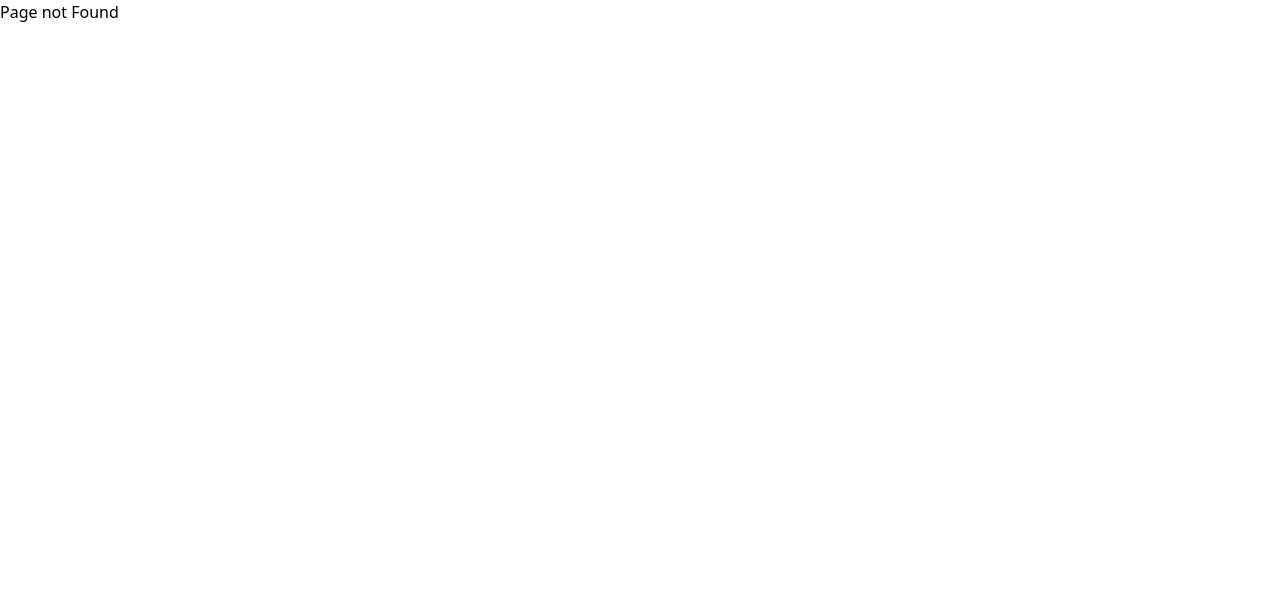
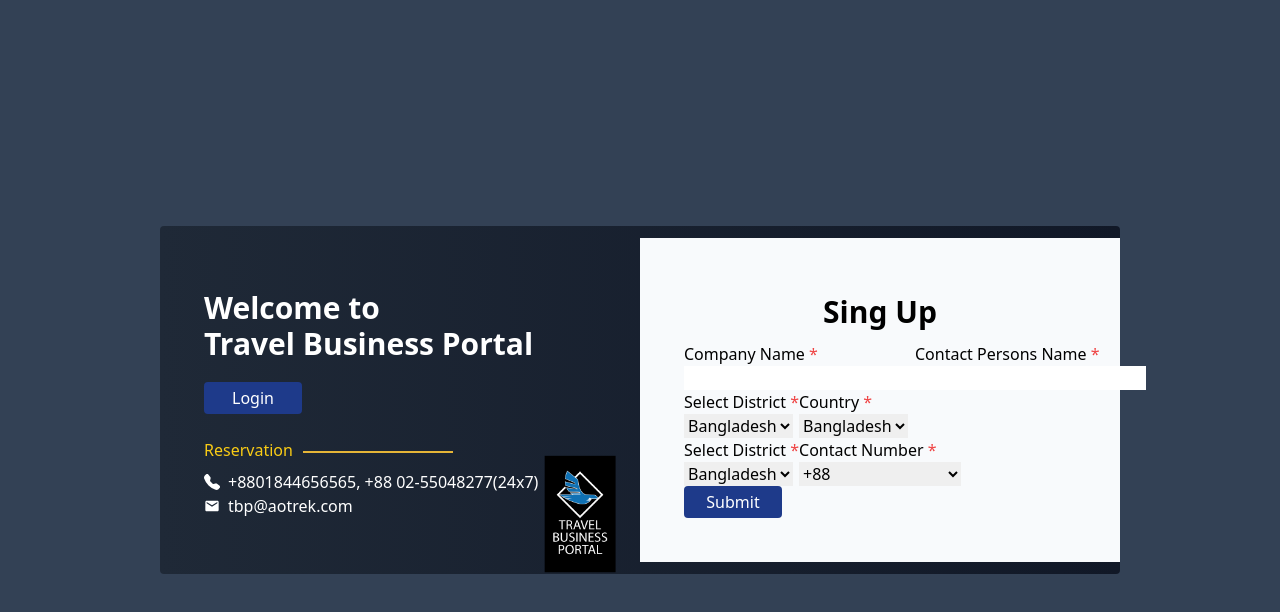
Before and after one commit to cseswapon/Air_Booking, a React (Create React App) app: page /register in a window 1280 px wide. Before the commit this address had no page. Shown: the top 612 px of the page. Built offline with nearby package versions, Linux system fonts and the light colour scheme.

Commit message:
[ADD] - added with reg part simple added structure

```diff
--- a/src/pages/Auth/Login/Login.jsx
+++ b/src/pages/Auth/Login/Login.jsx
@@ -8,7 +8,8 @@ import visa from "../../../assets/icon/Visa.svg";
 import tbpLogo from "../../../assets/icon/logo/tbp_logo.png";
 import { BsFillTelephoneFill } from "react-icons/bs";
 import { MdEmail } from "react-icons/md";
-import '../css/Login.css'
+import "../css/Login.css";
+import { Link } from "react-router-dom";
 const Login = () => {
   const bestDeal = [
     {
@@ -75,7 +76,7 @@ const Login = () => {
           <p className="text-center">
             Don't have account ?{" "}
             <span className="font-bold text-red-400 cursor-pointer">
-              Join Us
+              <Link to="/register">Join Us</Link>
             </span>
           </p>
         </div>
@@ -85,7 +86,7 @@ const Login = () => {
             <p className="text-end">
               Don't have an account !!!{" "}
               <span className="border-2 p-2 text-yellow-400 rounded cursor-pointer">
-                Register Now
+                <Link to="/register">Register Now</Link>
               </span>
             </p>
           </div>
--- a/src/pages/Auth/Register/Register.jsx
+++ b/src/pages/Auth/Register/Register.jsx
@@ -1,11 +1,120 @@
-import React from 'react';
-
+import React from "react";
+import { BsFillTelephoneFill } from "react-icons/bs";
+import { MdEmail } from "react-icons/md";
+import tbpLogo from "../../../assets/icon/logo/tbp_logo.png";
 const Register = () => {
-    return (
-        <div>
-            <h1>Register Page</h1>
+  return (
+    <div className="bg-slate-700 min-h-screen flex items-center justify-center">
+      <div className="flex items-center w-3/4 bg-gradient-to-r from-gray-800 to-gray-900 rounded">
+        {/* login intro part */}
+        <div className="w-1/2 p-11 flex flex-col relative text-white">
+          <div className="my-3">
+            <h1 className="my-2 font-bold text-3xl">
+              {" "}
+              Welcome to <br />
+              Travel Business Portal
+            </h1>
+            <div className="my-5">
+              <button
+                type="button"
+                className="w-1/4 bg-blue-900 p-1 text-white rounded hover:text-black hover:bg-yellow-500 transition ease-in-out delay-150 hover:duration-300"
+              >
+                Login
+              </button>
+            </div>
+            <p className="mt-6 mb-2 text-yellow-400 after_line">Reservation</p>
+            <div className="flex items-center">
+              <BsFillTelephoneFill />
+              <a className="ml-2" href="tel:+8801844656565">
+                +8801844656565, +88 02-55048277(24x7)
+              </a>
+            </div>
+            <div className="flex items-center">
+              <MdEmail />
+              <p className="ml-2">tbp@aotrek.com</p>
+            </div>
+          </div>
+          <div className="absolute w-1/4 bottom-0 right-0">
+            <img src={tbpLogo} alt="avatar" />
+          </div>
         </div>
-    );
+        {/* login part */}
+        <div className="w-1/2 p-11 bg-slate-50">
+          <h1 className="text-center font-bold text-3xl my-3">Sing Up</h1>
+          <form>
+            <div className="flex items-center">
+              <div>
+                <label htmlFor="cname">
+                  Company Name <span className="text-red-500">*</span>
+                </label>
+                <br />
+                <input type="text" name="cname" id="cname" required />
+              </div>
+              <div>
+                <label htmlFor="pname">
+                  Contact Persons Name <span className="text-red-500">*</span>
+                </label>
+                <br />
+                <input type="text" name="pname" id="pname" required />
+              </div>
+            </div>
+            <div className="flex items-center">
+              <div>
+                <label htmlFor="district">
+                  Select District <span className="text-red-500">*</span>
+                </label>
+                <br />
+                <select name="district" id="district">
+                  <option value="bangladesh">Bangladesh</option>
+                  <option value="india">Bangladesh</option>
+                </select>
+              </div>
+              <div>
+                <label htmlFor="country">
+                  Country <span className="text-red-500">*</span>
+                </label>
+                <br />
+                <select name="country" id="country">
+                  <option value="bangladesh">Bangladesh</option>
+                  <option value="india">Bangladesh</option>
+                </select>
+              </div>
+            </div>
+            <div className="flex items-center">
+              <div>
+                <label htmlFor="district">
+                  Select District <span className="text-red-500">*</span>
+                </label>
+                <br />
+                <select name="district" id="district">
+                  <option value="bangladesh">Bangladesh</option>
+                  <option value="india">Bangladesh</option>
+                </select>
+              </div>
+              <div>
+                <label htmlFor="division">
+                  Contact Number <span className="text-red-500">*</span>
+                </label>
+                <br />
+                <select name="division" id="division">
+                  <option disabled value="bangladesh">
+                    ---Select Number---
+                  </option>
+                  <option value="india">+88</option>
+                </select>
+              </div>
+            </div>
+            <button
+              type="submit"
+              className="w-1/4 bg-blue-900 p-1 text-white rounded hover:text-white hover:bg-pink-500 transition ease-in-out delay-150 hover:duration-300"
+            >
+              Submit
+            </button>
+          </form>
+        </div>
+      </div>
+    </div>
+  );
 };
 
 export default Register;
--- a/src/route/router.js
+++ b/src/route/router.js
@@ -1,4 +1,5 @@
 import Login from "../pages/Auth/Login/Login";
+import Register from "../pages/Auth/Register/Register";
 import NotFound from "../pages/NotFound/NotFound";
 import PrivateRoute from "../Private/PrivateRoute";
 import PublicRoute from "../Public/PbulicRoute";
@@ -24,6 +25,14 @@ export const router = createBrowserRouter([
     ),
   },
   {
+    path: "/register",
+    element: (
+      <PublicRoute>
+        <Register />
+      </PublicRoute>
+    ),
+  },
+  {
     path: "*",
     element: <NotFound />,
   },
```
